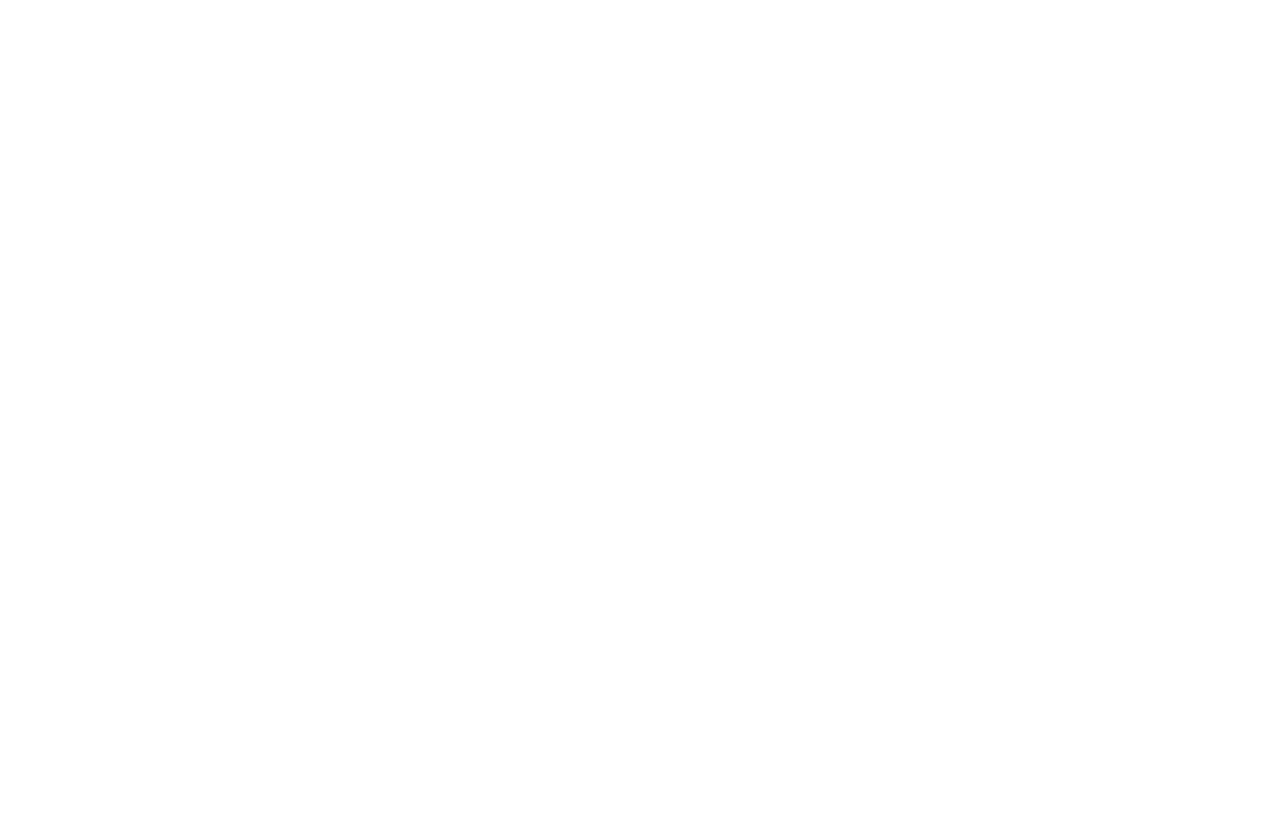
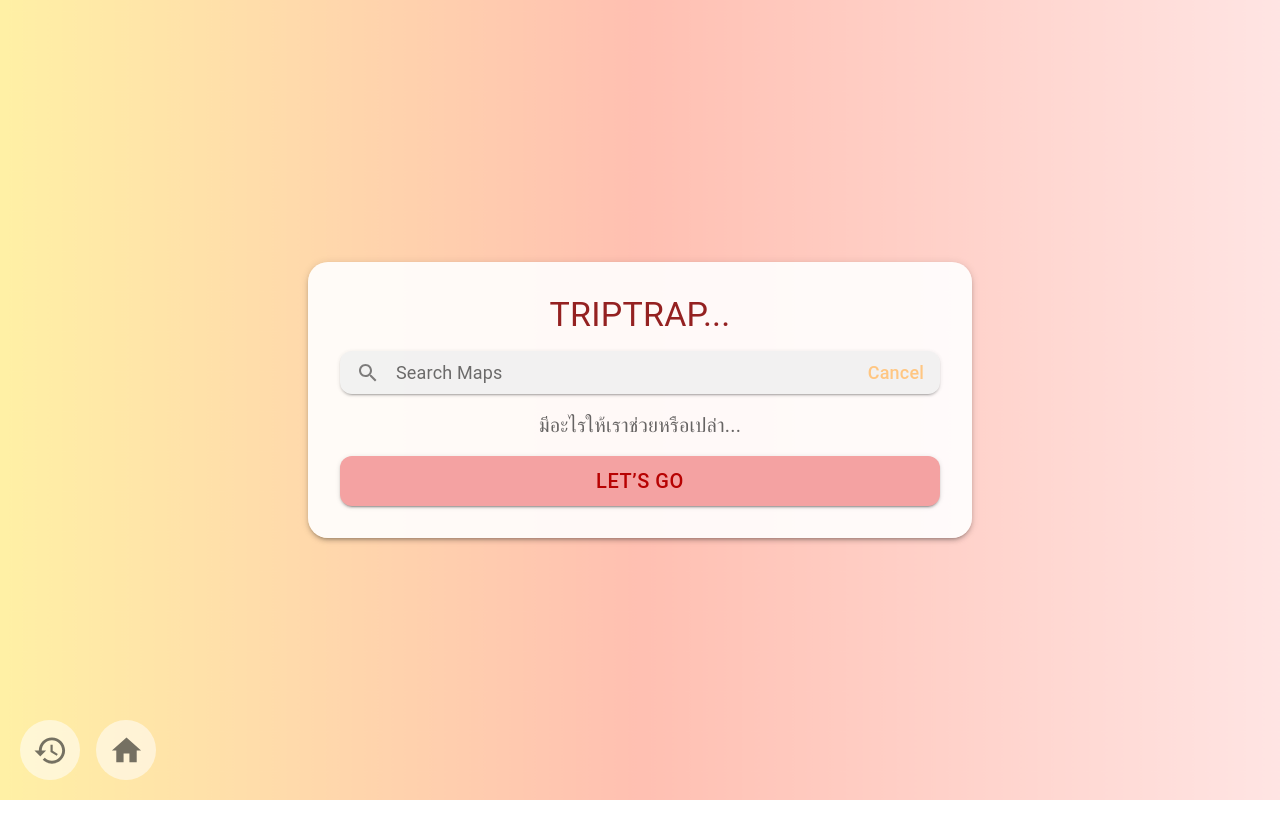
Before and after one commit to realsky146/my-triptrap-app, a React (Vite) app: page /home in a window 1280 px wide. Before the commit this address had no page. Shown: the top 838 px of the page. Built offline with nearby package versions, Linux system fonts and the light colour scheme; a web font is replaced by a local one.

Commit message:
update
create home

```diff
--- a/src/App.tsx
+++ b/src/App.tsx
@@ -7,12 +7,13 @@
 import wal from './assets/pic/วอลเปเปอร์.png';
 
 import Register from './page/register/register';
-import Login from './page/login/Login';  // นำเข้าไฟล์ Login
+import Login from './page/login/Login';
 import Profile from './page/profile/profile';
+import Home from './page/home/home'; // ✅ เปลี่ยนเป็นตัวพิมพ์ใหญ่
 
 // ✅ Component หลักที่ใช้ `useNavigate()`
 function AppContent() {
-  const navigate = useNavigate(); // ✅ ใช้ useNavigate() ได้ถูกต้อง
+  const navigate = useNavigate();
 
   return (
     <>
@@ -39,6 +40,7 @@
         <Route path="/register" element={<Register />} />
         <Route path="/login" element={<Login />} />
         <Route path="/profile" element={<Profile />} />
+        <Route path="/home" element={<Home />} /> {/* ✅ แก้ไขให้ใช้ <Home /> */}
       </Routes>
     </Router>
   );
--- a/src/intro.tsx
+++ b/src/intro.tsx
@@ -1,10 +1,11 @@
 import React from "react";
 import { useNavigate } from "react-router-dom";
-import { AppBar, Toolbar, Box, Typography, Button, IconButton, Grid } from "@mui/material";
-import { FaHome } from "react-icons/fa"; // ใช้ไอคอนจาก react-icons
+import { AppBar, Toolbar, Box, Typography, Button, IconButton, Paper, Grid } from "@mui/material";
+import { FaHome } from "react-icons/fa";
 import logo from "./assets/pic/Logobar.png";
 import wal from "./assets/pic/วอลเปเปอร์.png";
-import pichead from './assets/pic/4.png'
+import pichead from "./assets/pic/4.png";
+
 // Import รูปทั้งหมด
 import img1 from "../src/assets/pic/IconSiam.jpeg";
 import img2 from "../src/assets/pic/บรรทัดทอง.jpeg";
@@ -34,9 +35,14 @@
           backgroundPosition: "center",
           zIndex: -99,
         }}
-      >
+      />
+
       {/* Navbar */}
-        <AppBar position="fixed" sx={{ backgroundColor: "rgba(138, 0, 0, 0.7)", zIndex: 1000 }}>
+      <AppBar position="fixed"
+        sx={{
+          backgroundColor: "rgba(138, 0, 0, 0.7)",
+          zIndex: -1
+        }}>
         <Toolbar>
           <Box display="flex" alignItems="center" flexGrow={1}>
             <img src={logo} alt="Logo" style={{ height: 40, marginRight: 10 }} />
@@ -44,53 +50,71 @@
           </Box>
         </Toolbar>
       </AppBar>
+
       {/* Hero Section */}
       <Box
         sx={{
           maxWidth: 600,
           padding: 2,
-    margin: "0 auto",
-    marginTop: "80px", // เว้นที่ด้านบนจาก Navbar
+          margin: "100px auto 0",
           textAlign: "center",
         }}
       >
-  {/* เพิ่มรูปภาพในส่วนหัวข้อ */}
+        <Paper
+          elevation={0}
+          sx={{
+            p: 3,
+            bgcolor: "transparent", // ไม่มีสีพื้นหลัง
+            borderRadius: 2,
+            textAlign: "center",
+            marginTop: 20, // ขยับลง
+          }}
+        >
+          <Typography variant="h4" sx={{ fontWeight: "bold", fontFamily: "Kanit, sans-serif" }}>
+            WHAT IS TRIPTRAP?
+          </Typography>
+          <Typography variant="body1" sx={{ fontFamily: "Kanit, sans-serif" }}>
+            " เว็บไซต์แอปพลิเคชันที่ออกแบบมาเพื่อช่วยคุณวางแผนการเดินทางได้อย่างสะดวกและรวดเร็ว ไม่ว่าคุณจะกำลังมองหาวิธีเดินทางไปยังจุดหมาย
+            รถที่ต้องใช้ ค่าโดยสาร เวลาเดินทาง หรือแม้กระทั่งสภาพจราจรในช่วงเทศกาล
+            เราใช้เทคโนโลยี AI และการวิเคราะห์ข้อมูลเพื่อมอบประสบการณ์ที่ดีที่สุด พร้อมทั้งฟีเจอร์แนะนำเส้นทางที่เหมาะสมที่สุดสำหรับคุณ... 🚗✨ "
+          </Typography>
+
+          {/* โลโก้ใต้ข้อความ */}
+          <Box
+            sx={{
+              display: "flex",
+              justifyContent: "center",
+              alignItems: "center",
+              marginTop: 2, // เว้นระยะห่างจากข้อความด้านบน
+            }}
+          >
             <img
-    src={pichead} // กำหนดเป็นรูปที่ต้องการแสดง
+              src={pichead}
               alt="Triptrap Header"
               style={{
-      display: "flex",
-      width: "20%",
-      height: "20%",
-
+                width: "100px",
+                height: "100px",
               }}
             />
-
-  <Typography variant="h4" sx={{ fontWeight: "bold" }}>
-    WHAT IS TRIPTRAP?
-  </Typography>
-  <Typography variant="body1">
-    " เว็บไซต์แอปพลิเคชันที่ออกแบบมาเพื่อช่วยคุณวางแผนการเดินทางได้อย่างสะดวกและรวดเร็ว ไม่ว่าคุณจะกำลังมองหาวิธีเดินทางไปยังจุดหมาย รถที่ต้องใช้ ค่าโดยสาร เวลาเดินทาง หรือแม้กระทั่งสภาพจราจรในช่วงเทศกาล
-    เราใช้เทคโนโลยี AI และการวิเคราะห์ข้อมูลเพื่อมอบประสบการณ์ที่ดีที่สุด พร้อมทั้งฟีเจอร์แนะนำเส้นทางที่เหมาะสมที่สุดสำหรับคุณ... 🚗✨ "
-  </Typography>
           </Box>
-
+        </Paper>
       </Box>
 
       {/* Image Grid Section */}
-      <Grid container spacing={2} sx={{ justifyContent: "center", alignItems: "center", marginTop: "520px" }}>
-  {Object.values(images).map((src, index) => (
+      <Grid container spacing={2} sx={{ justifyContent: "center", marginTop: "50px", padding: 3 }}>
+        {images.map((src, index) => (
           <Grid item xs={12} sm={6} md={4} lg={3} key={index}>
             <Box
               sx={{
                 width: "100%",
-          height: "250px", // กำหนดความสูงให้เท่ากัน
+                height: "250px",
                 display: "flex",
                 justifyContent: "center",
                 alignItems: "center",
                 overflow: "hidden",
                 borderRadius: "8px",
-          boxShadow: 3, // เพิ่มเงาให้ดูเด่นขึ้น
+                boxShadow: 3,
+                zIndex: 5,
               }}
             >
               <img
@@ -99,16 +123,14 @@
                 style={{
                   width: "100%",
                   height: "100%",
-            objectFit: "cover", // ป้องกันการผิดสัดส่วนของภาพ
+                  objectFit: "cover",
                   borderRadius: "8px",
-            zIndex:-98
                 }}
               />
             </Box>
           </Grid>
         ))}
       </Grid>
-
 
       {/* Footer Navigation */}
       <Box sx={{ textAlign: "center", padding: 2 }}>
--- /dev/null
+++ b/src/page/home/home.tsx
@@ -0,0 +1,107 @@
+import React from "react";
+import { Button, Box, Typography, IconButton, Paper, TextField, Container } from "@mui/material";
+import { Home, History, Search } from "@mui/icons-material";
+import { useNavigate } from "react-router-dom";
+import BackToIntroButton from "../../components/BackToIntroButton";
+import wal from "../../assets/pic/วอลเปเปอร์.png";
+
+const TripTrapUI: React.FC = () => {
+    const navigate = useNavigate();
+
+    const handleStart = () => {
+        navigate("/home");
+    };
+
+    return (
+        <Box
+            display="flex"
+            justifyContent="center"
+            alignItems="center"
+            minHeight="100vh"
+            sx={{
+                position: "fixed",
+                top: 0,
+                left: 0,
+                width: "100%",
+                height: "100vh",
+                backgroundImage: `url(${wal})`,
+                backgroundSize: "cover",
+                backgroundPosition: "center",
+            }}
+        >
+            {/* Main Content */}
+            <Paper Paper
+                elevation={3}
+                sx={{
+                    width: 600,
+                    p: 4,
+                    bgcolor: "rgba(255, 255, 255, 0.9)",
+                    borderRadius: 5,
+                    textAlign: "center",
+                }}
+            >
+                {/* TripTrap Title */}
+                <Typography variant="h4" color="#942121" gutterBottom>
+                    TRIPTRAP...
+                </Typography>
+
+                {/* Search Bar */}
+                <Paper
+                    elevation={2}
+                    sx={{
+                        display: "flex",
+                        alignItems: "center",
+                        px: 2,
+                        py: 1,
+                        my: 2,
+                        opacity: 0.8,
+                        borderRadius: 3,
+                        bgcolor: "#f0f0f0",
+                    }}
+                >
+                    <Search sx={{ opacity: 0.7 }} />
+                    <Typography ml={2} color="black" sx={{ opacity: 0.7, fontSize: 18 }}>
+                        Search Maps
+                    </Typography>
+                    <Typography ml="auto" color="#FFBA65" sx={{ fontSize: 18, fontWeight: 500, cursor: "pointer" }}>
+                        Cancel
+                    </Typography>
+                </Paper>
+
+                {/* Help Box */}
+                <Typography color="rgba(0, 0, 0, 0.6)" fontSize={20} my={2}>
+                    มีอะไรให้เราช่วยหรือเปล่า...
+                </Typography>
+
+                {/* Let's Go Button */}
+                <Button
+                    variant="contained"
+                    sx={{
+                        width: "100%",
+                        height: 50,
+                        bgcolor: "#F4A2A2",
+                        borderRadius: 3,
+                        fontSize: 20,
+                        color: "#B70202",
+                        textTransform: "none",
+                    }}
+                    onClick={handleStart}
+                >
+                    LET’S GO
+                </Button>
+            </Paper>
+
+            {/* Navigation Buttons */}
+            <Box position="absolute" bottom={20} left={20} display="flex" gap={2}>
+                <IconButton sx={{ width: 60, height: 60, bgcolor: "#ffffff88", borderRadius: "50%" }}>
+                    <History fontSize="large" />
+                </IconButton>
+                <IconButton sx={{ width: 60, height: 60, bgcolor: "#ffffff88", borderRadius: "50%" }}>
+                    <Home fontSize="large" />
+                </IconButton>
+            </Box>
+        </Box >
+    );
+};
+
+export default TripTrapUI;
--- a/src/page/login/Login.tsx
+++ b/src/page/login/Login.tsx
@@ -56,6 +56,7 @@
         >
           START
         </Button>
+
         <Box mt={2}>
           <BackToIntroButton />
         </Box>
--- a/src/page/profile/profile.tsx
+++ b/src/page/profile/profile.tsx
@@ -79,7 +79,7 @@
           <Button variant="outlined" color="warning">
             Edit Profile
           </Button>
-          <Button variant="contained" color="success">
+          <Button variant="contained" color="success" onClick={() => navigate("/home")}>
             Save Changes
           </Button>
           <Button variant="contained" color="error" onClick={() => navigate("/")}>
--- a/src/root.tsx
+++ b/src/root.tsx
@@ -1,13 +1,12 @@
 import { BrowserRouter as Router, Route, Routes } from 'react-router-dom'
 import App from './App'
-import Home from './page/Home/home/home'
+
 
 const Root = () => {
   return (
     <Router>
       <Routes>
         <Route path="/" element={<App />} />
-        <Route path="/home" element={<Home />} />
       </Routes>
     </Router>
   )
```
Lines whose indentation alone changed are shown as unchanged.
